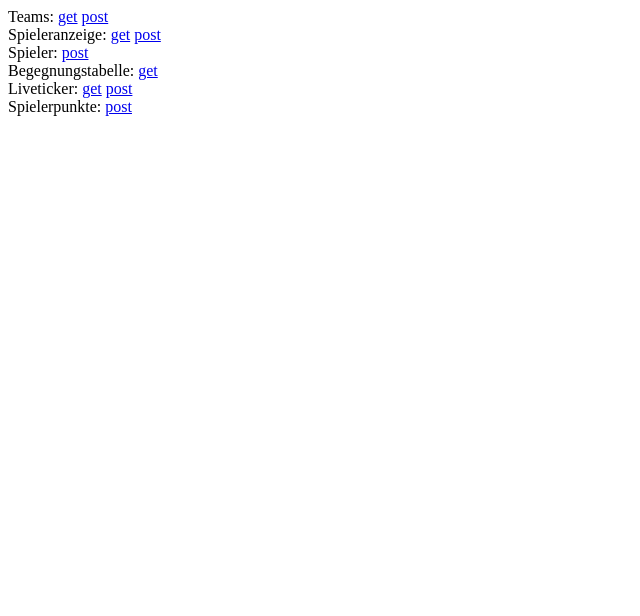
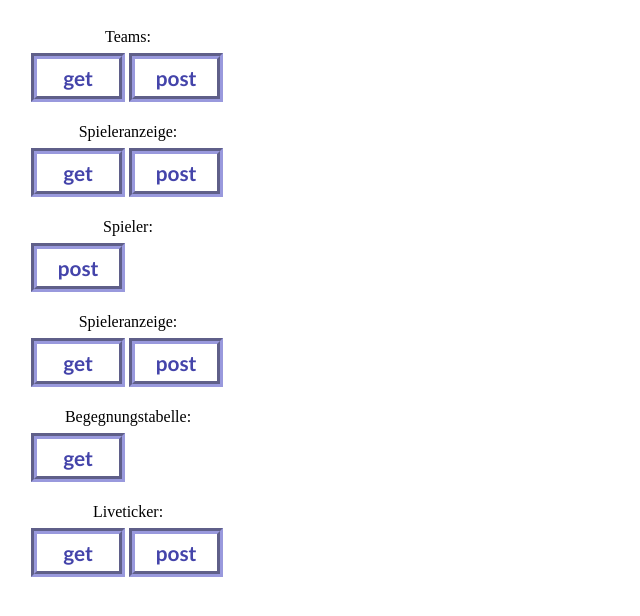
Before and after one commit to DeDieter/wba_team_4, a plain HTML site: page Torganizer/public/index.html in a window 1280 px wide. Shown: the whole page, without its empty margins (0-640 px from the left). Drawn offline with nearby package versions, Linux system fonts and the light colour scheme.

Commit message:
Menu integriert.
Bitte testen obs bei euch klappt wegen der Schrift.

```diff
--- a/Torganizer/public/index.html
+++ b/Torganizer/public/index.html
@@ -7,24 +7,55 @@
 
     </script>
 </head>
+    <link rel="stylesheet" media="screen" href="style.css">
+    <body>
+    <div class="menu">
+    <table>
     Teams:
-  <a href="/tget.html">get</a>
-    <a href="/tpost.html">post</a>
+        <tr>
+    <td><a class="menu" href="/tget.html">get</a></td>
+    <td><a class="menu" href="/tpost.html">post</a></td>
+        </tr>
+    </table>
     <br>
+
+    <table>
     Spieleranzeige:
-    <a href="/eteamg.html">get</a>
-    <a href="/eteamp.html">post</a>
+        <tr>
+    <td><a class="menu" href="/eteamg.html">get</a></td>
+    <td><a class="menu" href="/eteamp.html">post</a></td>
+        </tr>
+    </table>
     <br>
+    <table>
     Spieler:
-    <a href="/spost.html">post</a>
+        <tr>
+    <td><a class="menu" href="/spost.html">post</a></td>
+        </tr>
+    </table>
     <br>
+    <table>
+    Spieleranzeige:
+        <tr>
+    <td><a class="menu" href="/eteamg.html">get</a></td>
+    <td><a class="menu" href="/eteamp.html">post</a></td>
+        </tr>
+    </table>
+    <br>
+    <table>
     Begegnungstabelle:
-    <a href="/tabelleget.html">get</a>
+        <tr>
+    <td><a class="menu" href="/tabelleget.html">get</a></td>
+        </tr>
+    </table>
     <br>
+    <table>
     Liveticker:
-    <a href="/liveget.html">get</a>
-    <a href="/livepost.html">post</a>
-    <br>Spielerpunkte:
-    <a href="/spunkte.html">post</a>
+        <tr>
+    <td><a class="menu" href="/liveget.html">get</a></td>
+    <td><a class="menu" href="/livepost.html">post</a></td>
+        </tr>
+    </table>
+    </div>
     </body>
 </html>
```
